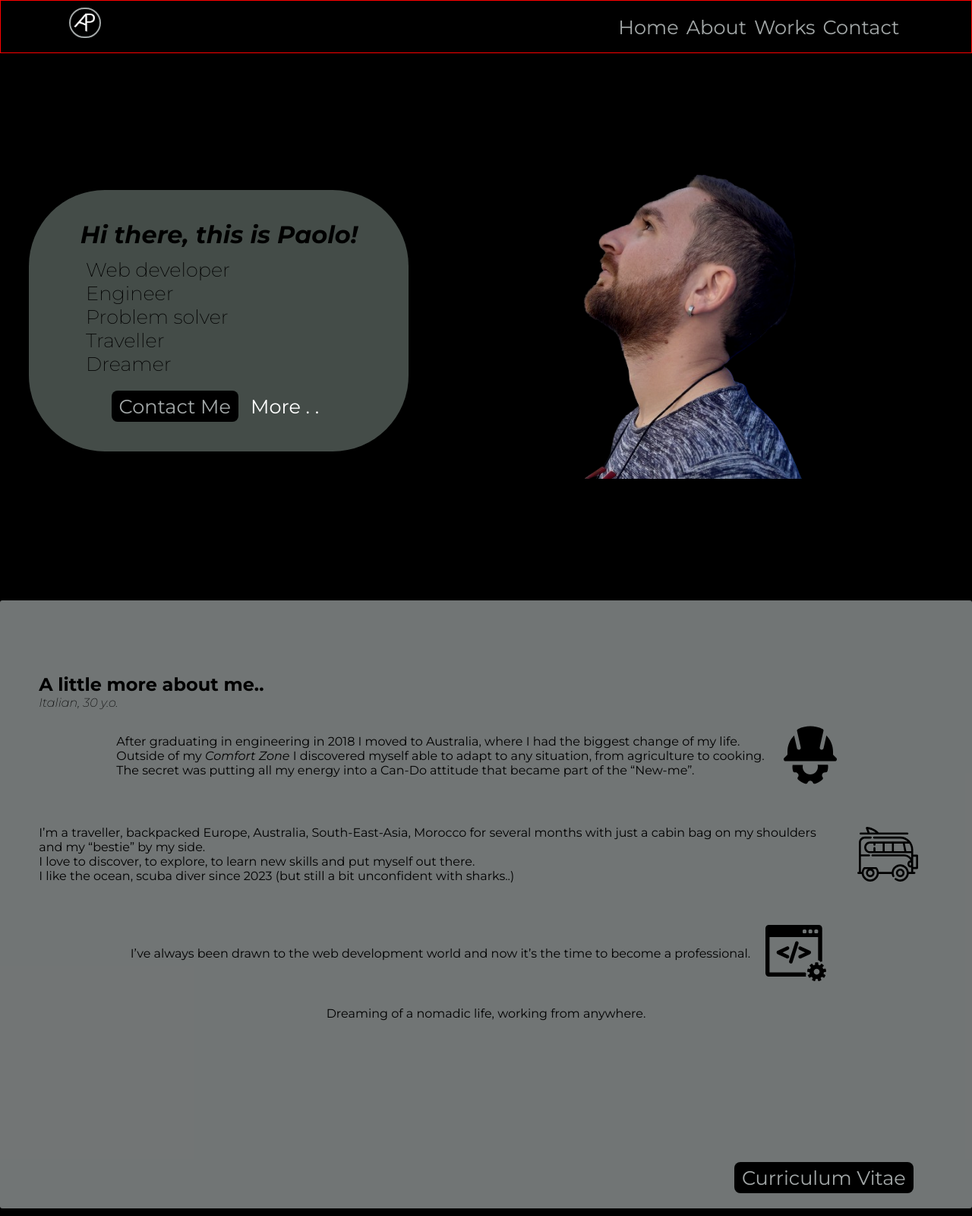
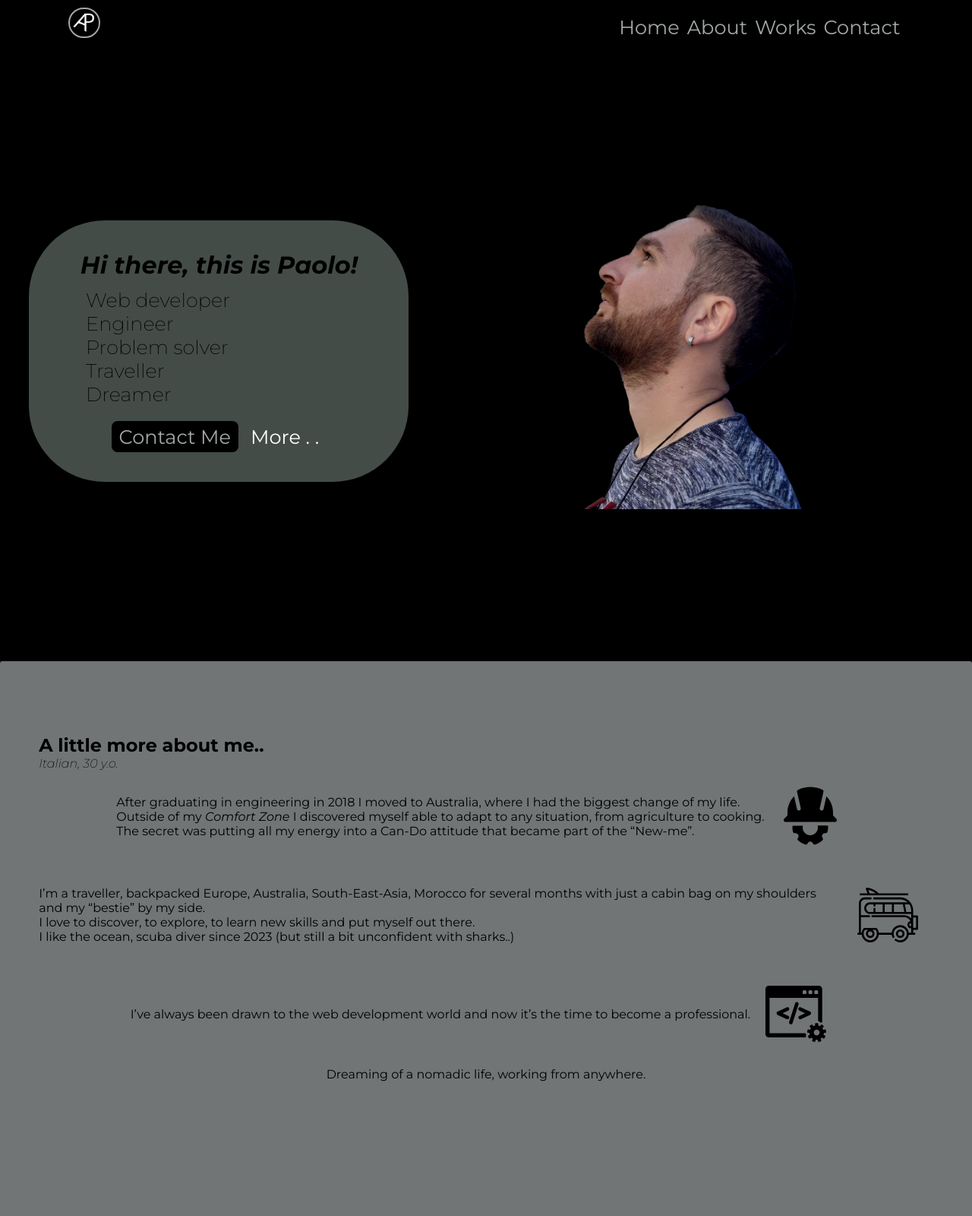
Before and after one commit to pacone11/pacone11.github.io, a plain HTML site: page index.html in a window 1280 px wide. Shown: the top 1600 px of the page at 76% size. Drawn offline with nearby package versions, Linux system fonts and the light colour scheme.

Commit message:
correzione tag a

```diff
--- a/assets/css/styles.css
+++ b/assets/css/styles.css
@@ -75,7 +75,7 @@ h1 {
     flex-direction: column;
     align-items: center;
     justify-content: center;
-    min-height: 90vh;
+    min-height: 100vh;
     border-radius: 5px;
 }
 
@@ -337,7 +337,6 @@ h1 {
 .page-header{
     padding-left: 7%;
     padding-right: 7%;
-    border: 1px solid red;
 }
 
     .main-content{
--- a/index.html
+++ b/index.html
@@ -42,7 +42,6 @@
     </script>
 </head>
 <body>
-    <a name="home"></a>
         <nav class="page-header"> <!--HEADER-->
             <div class="header-left">
                 <a href="#home"><img class="logo" src="/assets/img/logo-black.png" alt="logo">
@@ -58,7 +57,7 @@
             </div>
         </nav>
 
-        <section class="main-content"> <!--MAIN CONTENT-->
+        <section class="main-content" id="home"> <!--MAIN CONTENT-->
             <div class="profile-picture-container">
                 <img class="profile-picture" src="/assets/img/profile-picture.png" alt="profile foto">
             </div>
@@ -74,8 +73,7 @@
                                 <li>Problem solver</li>
                                 <li>Traveller</li>
                                 <li>Dreamer</li>
-                            </ul>
-                        </p>
+                            </ul></p>
                     </div>
                     <div class="buttons-box">
                         <a class="button contact-me-button" href="#contact-me">Contact Me</a>
@@ -86,8 +84,7 @@
             </div>
         </section>
 
-        <a name="about"></a> <!--ABOUT ME-->
-        <section class="about-me-container">
+        <section class="about-me-container" id="about">
             <h2 class="about-title">A little more about me..</h2>
             <div class="about-paragraphs">
                 <p class="about-p0">
```
